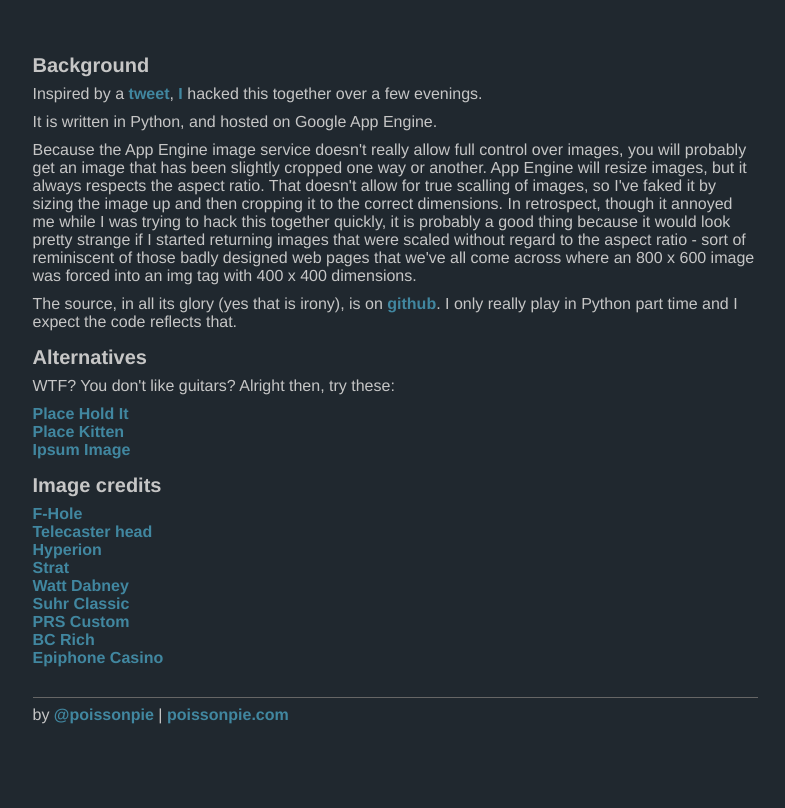
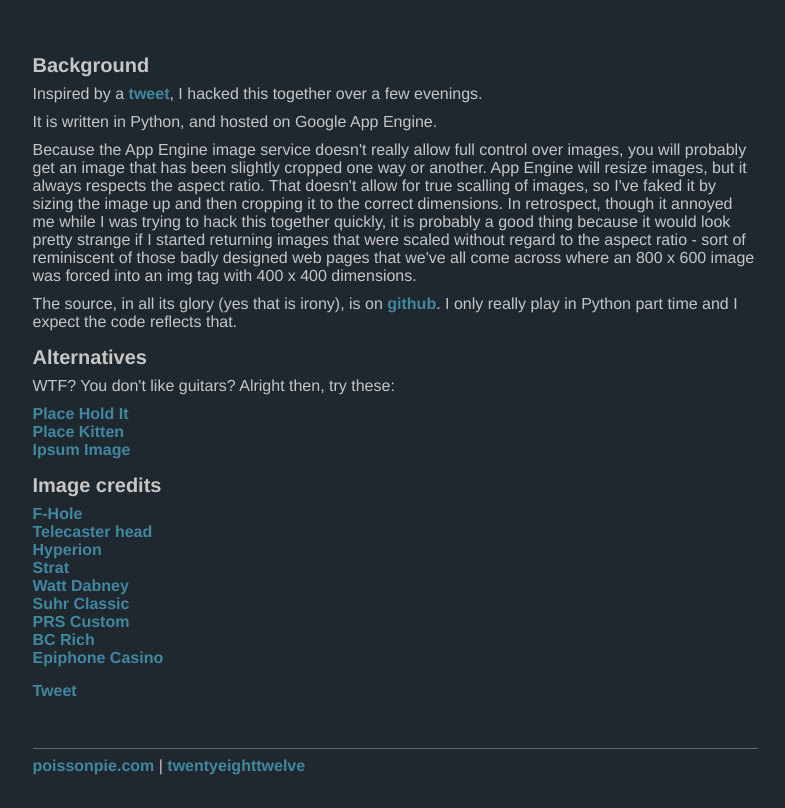
Before and after one commit to bevanloon/Place-Guitar, a Python web app: template templates/about.html in a window 1280 px wide. Shown: the part 418-1226 px from the top of the page, without its empty margins (245-1030 px from the left). Before the commit the page ends 1142 px from the top, so only its background shows below. Run offline with Jinja, Linux system fonts and the light colour scheme; the template is opened without the code that fills it, so the values that code supplies are empty; some libraries are stand-ins or nearby versions.

Commit message:
update about

```diff
--- a/css/style.css
+++ b/css/style.css
@@ -61,7 +61,9 @@ p {
 }
 
 
-
+#social-butterfly {
+  text-align:left;
+}
 
 .code {
   font-family: monospace;
--- a/templates/about.html
+++ b/templates/about.html
@@ -7,7 +7,7 @@
 {% block content %}
   <div>
     <h2>Background</h2>
-    <p>Inspired by a  <a href="http://twitter.com/#!/zedshaw/status/88126558686019584">tweet</a>, <a href="http://twitter.com/poissonpie">I</a> hacked this together over a few evenings.</p>
+    <p>Inspired by a  <a href="http://twitter.com/#!/zedshaw/status/88126558686019584">tweet</a>, I hacked this together over a few evenings.</p>
     <p>It is written in Python, and hosted on Google App Engine.</p>
     <p>Because the App Engine image service doesn't really allow full control over images, you will probably get an image that has been slightly cropped one way or another. App Engine will resize images, but it always respects the aspect ratio. That doesn't allow for true scalling of images, so I've faked it by sizing the image up and then cropping it to the correct dimensions. In retrospect, though it annoyed me while I was trying to hack this together quickly, it is probably a good thing because it would look pretty strange if I started returning images that were scaled without regard to the aspect ratio - sort of reminiscent of those badly designed web pages that we've all come across where an 800 x 600 image was forced into an img tag with 400 x 400 dimensions.<p>
     <p>The source, in all its glory (yes that is irony), is on <a href="https://github.com/poissonpie/Place-Guitar">github</a>. I only really play in Python part time and I expect the code reflects that.</p>
--- a/templates/basetemplate.html
+++ b/templates/basetemplate.html
@@ -20,11 +20,15 @@
         <div id="neck">
       		  {% block content %}{% endblock %}
         	</div>
+        	<div id="social-butterfly">
+          <a href="http://twitter.com/share" class="twitter-share-button" data-count="none" data-via="poissonpie">Tweet</a><br />
+          <g:plusone></g:plusone><br />
+          <div id="fb-root"></div><fb:like href="http://www.placeguitar.com" send="true" width="350" show_faces="true" colorscheme="dark" font=""></fb:like>
+        	</div>
         	<div id="nut">
-      	    <p>by <a href="http://twitter.com/poissonpie">@poissonpie</a> | <a href="http://poissonpie.com">poissonpie.com</a></p>
+      	    <p><a href="http://poissonpie.com">poissonpie.com</a> | <a href="http://twentyeighttwelv.com">twentyeighttwelve</a></p>
       	  </div>
       </div>
-      <!-- Start of StatCounter Code for Default Guide -->
     <script type="text/javascript">
     var sc_project=7026221;
     var sc_invisible=1;
@@ -32,7 +36,11 @@ var sc_security="7b8931eb";
     </script>
     <script type="text/javascript"
     src="http://www.statcounter.com/counter/counter.js"></script>
-<!-- End of StatCounter Code for Default Guide -->
     <a href="https://github.com/poissonpie/Place-Guitar"><img style="position: absolute; top: 0; right: 0; border: 0;" src="https://gs1.wac.edgecastcdn.net/80460E/assets/img/e6bef7a091f5f3138b8cd40bc3e114258dd68ddf/687474703a2f2f73332e616d617a6f6e6177732e636f6d2f6769746875622f726962626f6e732f666f726b6d655f72696768745f7265645f6161303030302e706e67" alt="Fork me on GitHub"></a>
+
+    <script type="text/javascript" src="https://apis.google.com/js/plusone.js"></script>
+    <script type="text/javascript" src="http://platform.twitter.com/widgets.js"></script>
+    <script src="http://connect.facebook.net/en_US/all.js#appId=119205044839918&amp;xfbml=1"></script>
+
 	</body>
 </html>
```
Lines whose indentation alone changed are shown as unchanged.
